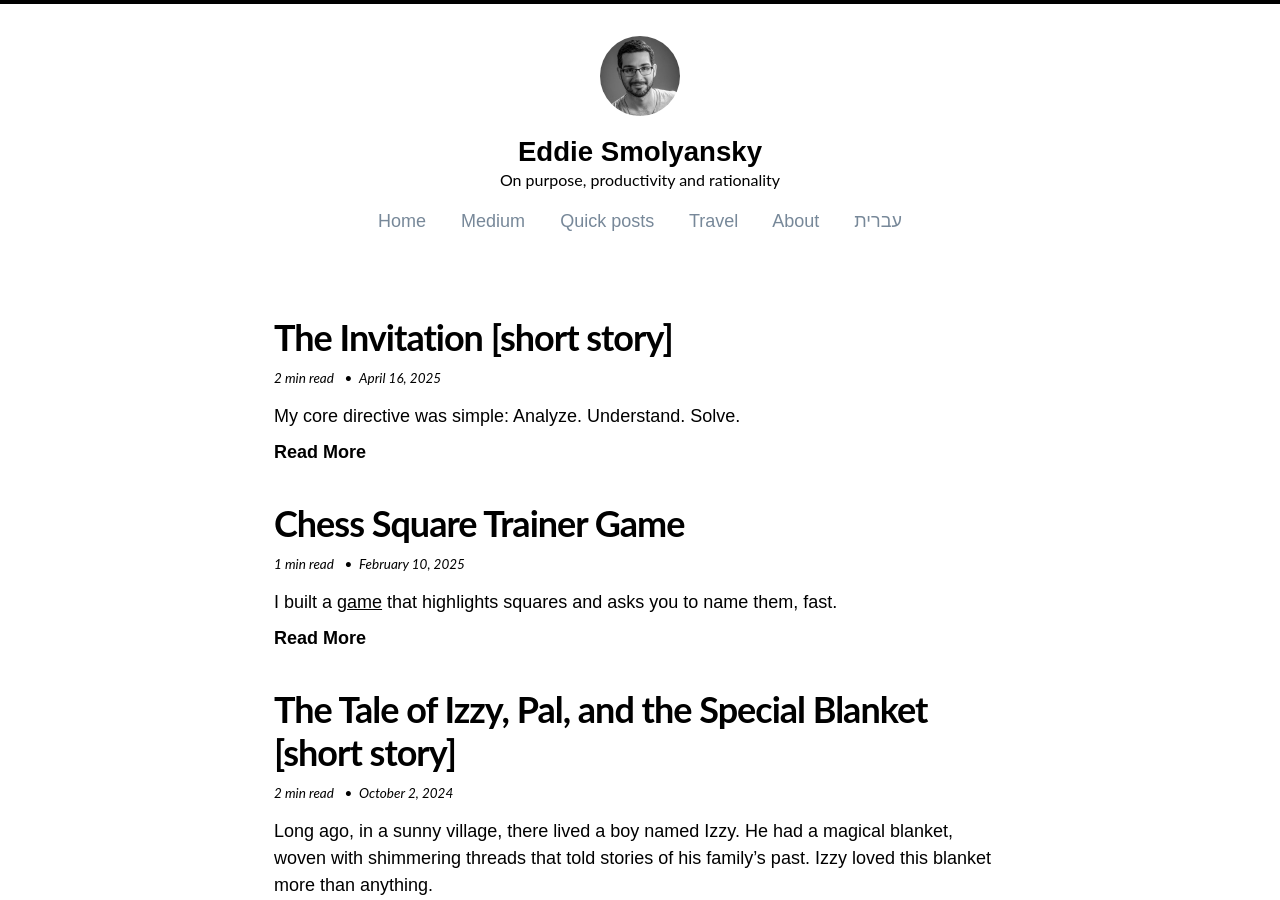
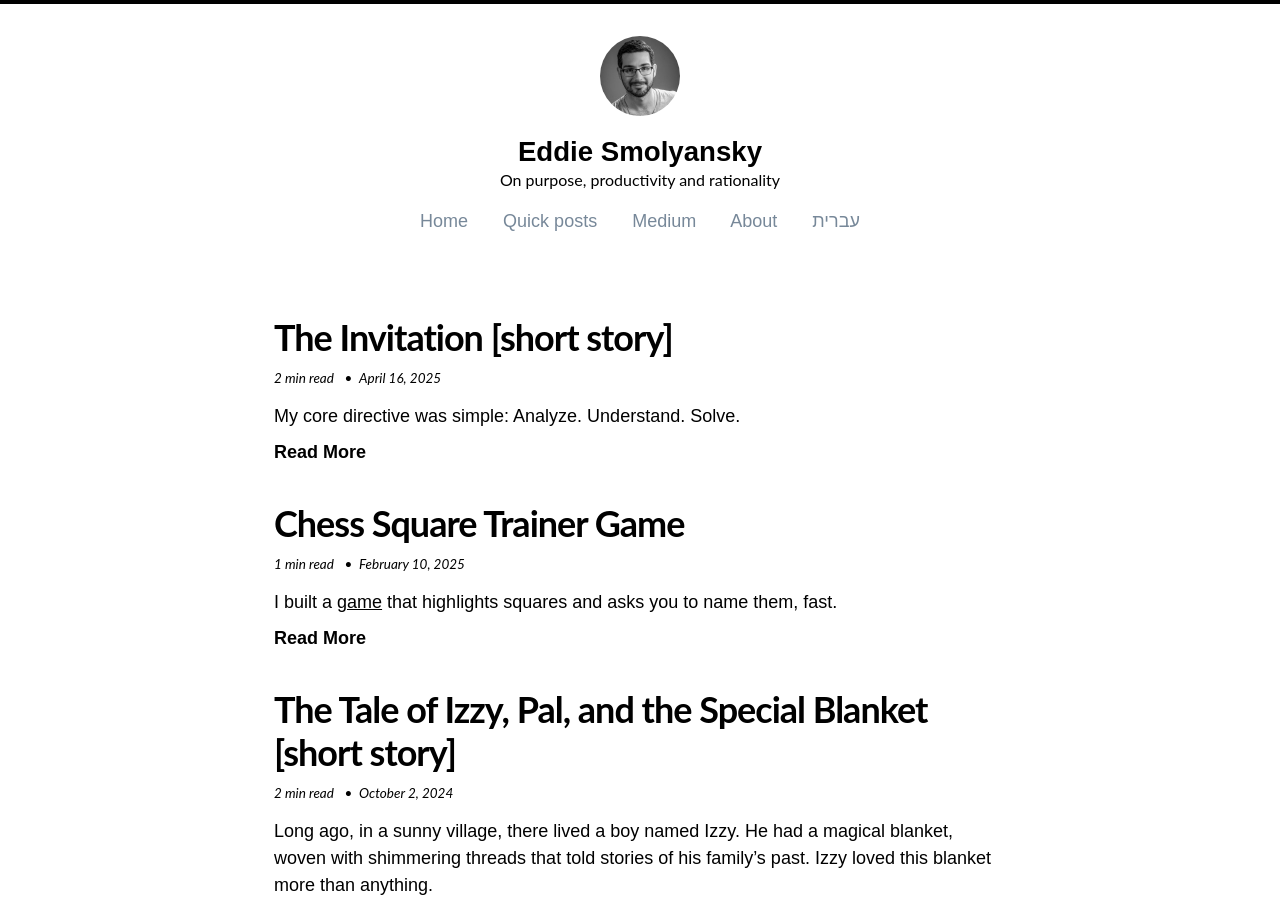
Before and after one commit to eddiesmo/eddiesmo.github.io, a Jekyll site: the page built from index.html, in a window 1280 px wide and 900 px high. Built offline with Jekyll 4.4.1, drawn with Linux system fonts in a browser that asks for light colours; nearby versions of some CDN libraries.

Commit message:
update masteah

```diff
--- a/_includes/masthead.html
+++ b/_includes/masthead.html
@@ -18,12 +18,10 @@
       <p>
         <a href="{{ site.url }}"
         style='text-decoration: none; color:LIGHTSLATEGRAY;'>Home</a> &nbsp;&nbsp;&nbsp;&nbsp;&nbsp;
+        <a href="https://eddiesmo.notion.site/My-quick-posts-21bf918b2129800184e0c7dce7d6fb11"
+        style='text-decoration: none; color:LIGHTSLATEGRAY;' target="_blank">Quick posts</a> &nbsp;&nbsp;&nbsp;&nbsp;&nbsp;
         <a href="https://medium.com/@eddiesmo"
         style='text-decoration: none; color:LIGHTSLATEGRAY;' target="_blank">Medium</a> &nbsp;&nbsp;&nbsp;&nbsp;&nbsp;
-        <a href="https://eddiesmo.notion.site/My-quick-posts-21bf918b2129800184e0c7dce7d6fb11"
-        style='text-decoration: none; color:LIGHTSLATEGRAY;' target="_blank">Quick posts</a> &nbsp;&nbsp;&nbsp;&nbsp;&nbsp;
-        <a href="https://eddiestravels.home.blog"
-        style='text-decoration: none; color:LIGHTSLATEGRAY;' target="_blank">Travel</a> &nbsp;&nbsp;&nbsp;&nbsp;&nbsp;
         <a href="{{ site.url }}/about"
         style='text-decoration: none; color:LIGHTSLATEGRAY;'>About</a> &nbsp;&nbsp;&nbsp;&nbsp;&nbsp;
         <a href="{{ site.url }}/hebrew"
```
